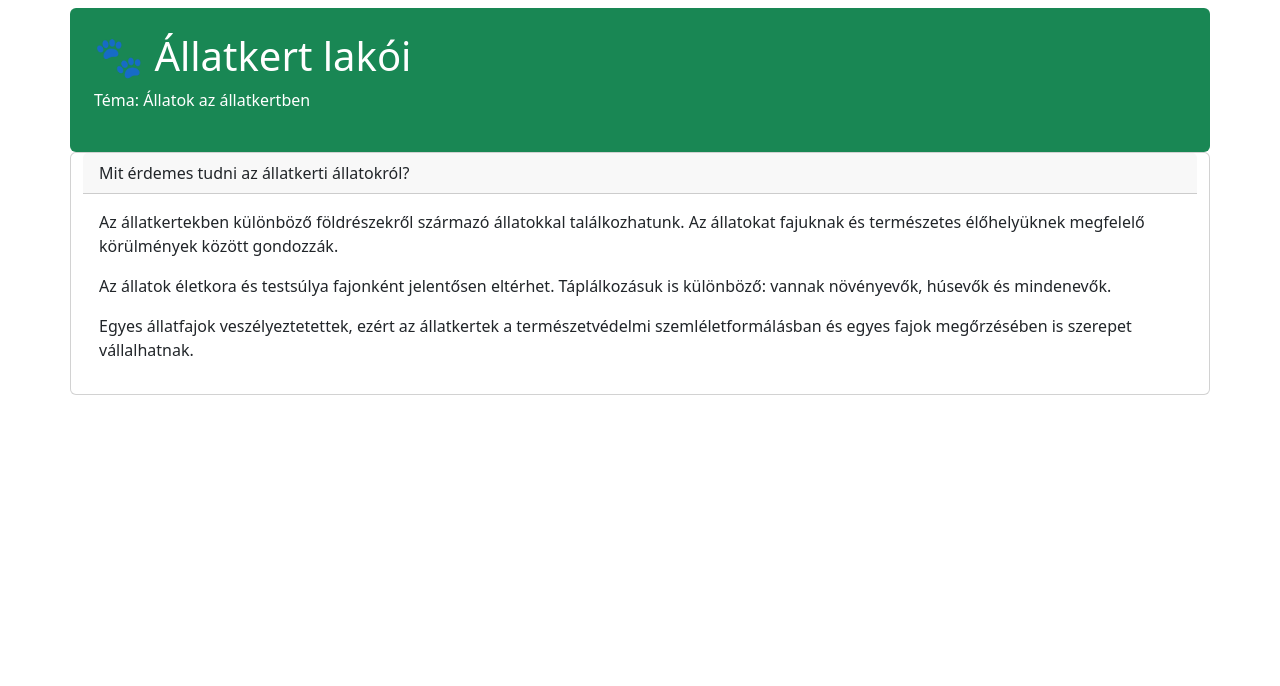
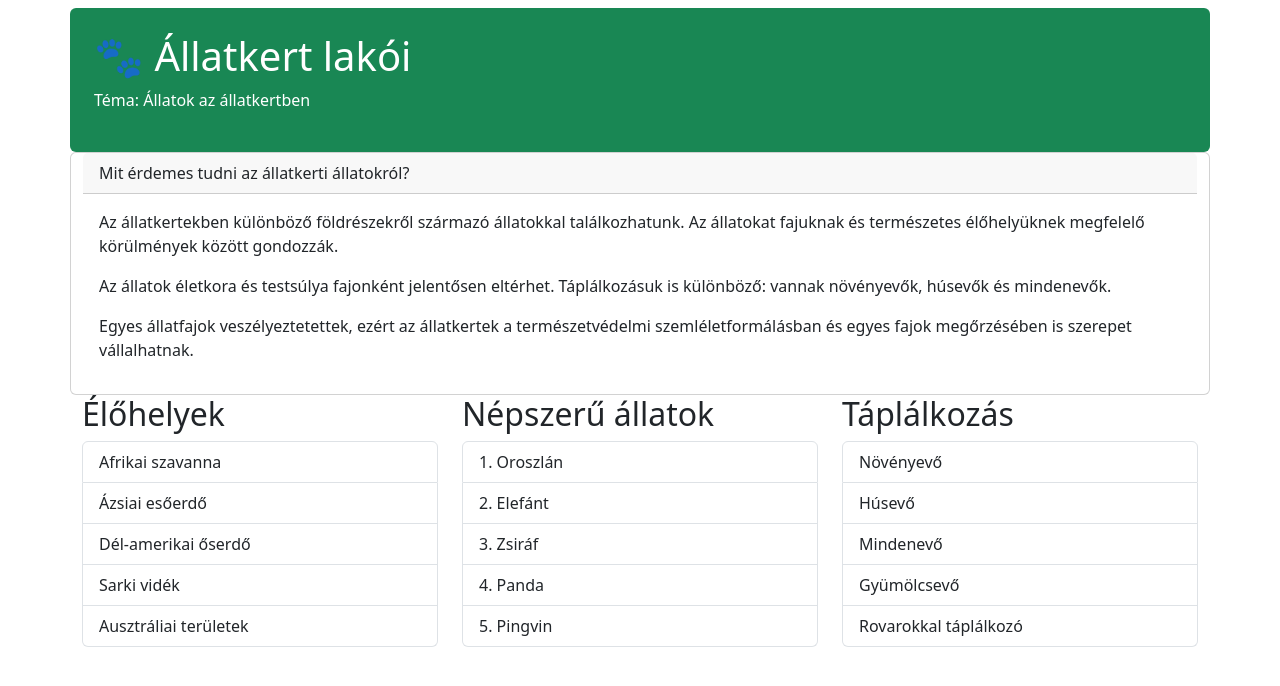
Before and after one commit to tdBate/allatkertReact, a React (Vite) app: page / in a window 1280 px wide. Shown: the top 686 px of the page. Built offline with nearby package versions, Linux system fonts and the light colour scheme.

Commit message:
Listázás

```diff
--- /dev/null
+++ b/data/data.ts
@@ -0,0 +1,23 @@
+export const elohelyek: string[] = [
+  "Afrikai szavanna",
+  "Ázsiai esőerdő",
+  "Dél-amerikai őserdő",
+  "Sarki vidék",
+  "Ausztráliai területek",
+];
+
+export const nepszeruAllatok: string[] = [
+  "Oroszlán",
+  "Elefánt",
+  "Zsiráf",
+  "Panda",
+  "Pingvin",
+];
+
+export const taplalkozas: string[] = [
+  "Növényevő",
+  "Húsevő",
+  "Mindenevő",
+  "Gyümölcsevő",
+  "Rovarokkal táplálkozó",
+];
--- a/src/App.tsx
+++ b/src/App.tsx
@@ -1,6 +1,8 @@
 import BevezetoResz from "./components/BevezetoResz";
 import Fejlec from "./components/Fejlec"
 import "bootstrap/dist/css/bootstrap.css";
+import ListaCard from "./components/ListaCard";
+import { elohelyek, nepszeruAllatok, taplalkozas } from "../data/data.ts"
 
 
 function App() {
@@ -15,6 +17,10 @@ function App() {
             <p> Az állatok életkora és testsúlya fajonként jelentősen eltérhet. Táplálkozásuk is különböző: vannak növényevők, húsevők és mindenevők. </p>
             <p> Egyes állatfajok veszélyeztetettek, ezért az állatkertek a természetvédelmi szemléletformálásban és egyes fajok megőrzésében is szerepet vállalhatnak. </p>
           </BevezetoResz>
+
+          <ListaCard title="Élőhelyek" list={elohelyek} numbered={false}></ListaCard>
+          <ListaCard title="Népszerű állatok" list={nepszeruAllatok} numbered={true}></ListaCard>
+          <ListaCard title="Táplálkozás" list={taplalkozas} numbered={false}></ListaCard>
         </div>
       </div>
 
--- /dev/null
+++ b/src/components/ListaCard.tsx
@@ -0,0 +1,23 @@
+interface ListaCardProps {
+    title: string,
+    list: string[],
+    numbered: boolean
+}
+
+function ListaCard(props: ListaCardProps) {
+    const classLi = `list-group ${props.numbered ? "list-group-numbered" : ""}`
+
+    return (<>
+        <div className="col-sm-4">
+            <h2>{props.title}</h2>
+
+            <ol className={classLi}>
+                {props.list.map(item => (
+                    <li className="list-group-item">{item}</li>
+                ))}
+            </ol>
+        </div>
+    </>)
+}
+
+export default ListaCard;
```
